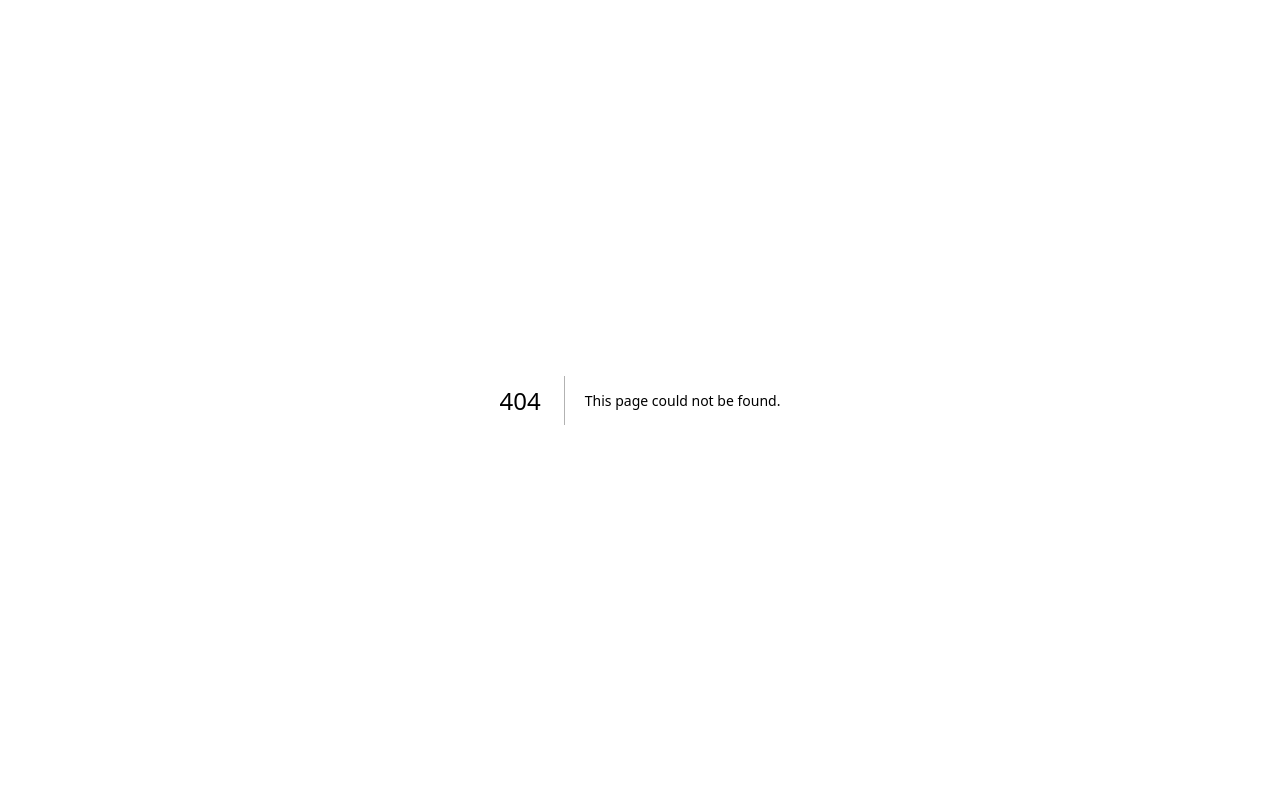
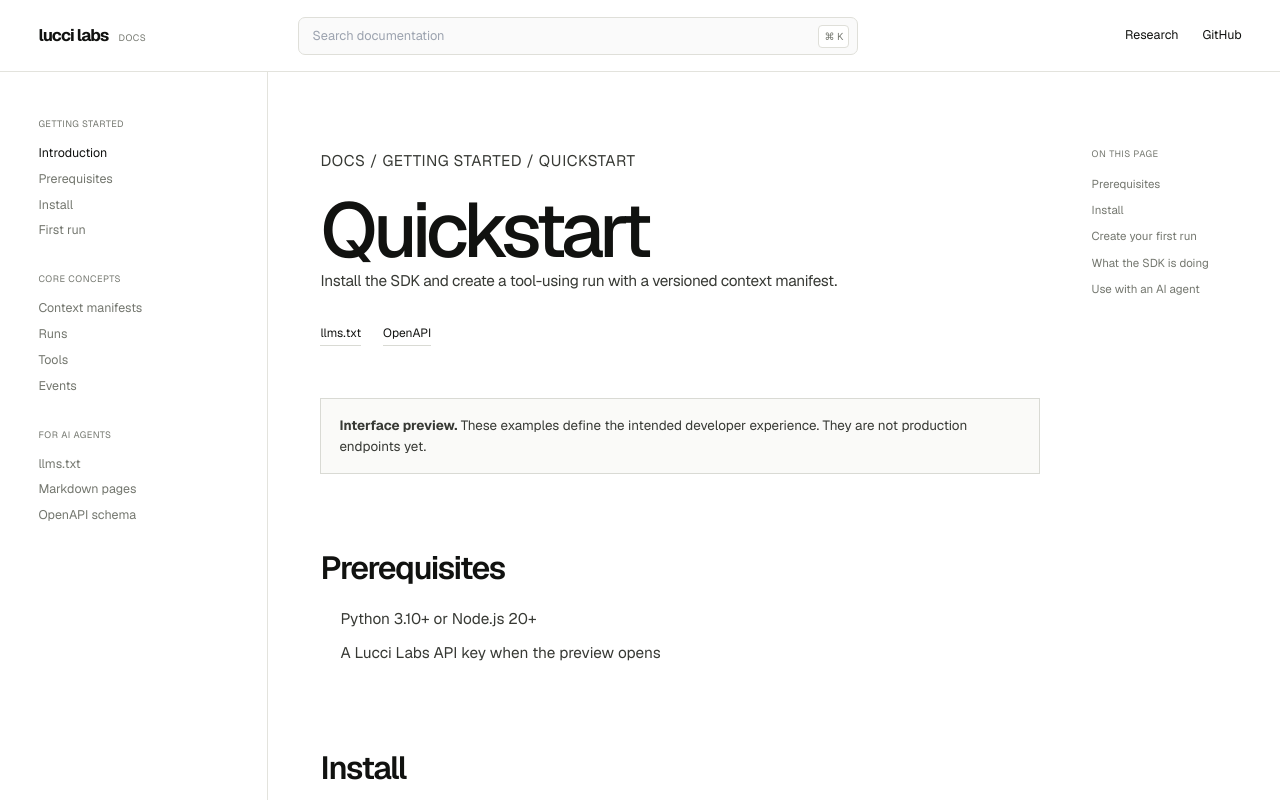
Before and after one commit to lucci-xyz/lucci-website, a Next.js app: page /docs in a window 1280 px wide. Before the commit this address had no page. Shown: the top 800 px of the page. Built offline with nearby package versions, Linux system fonts and the light colour scheme.

Commit message:
Add documentation route

```diff
--- /dev/null
+++ b/app/docs/page.tsx
@@ -0,0 +1,11 @@
+import type { Metadata } from "next"
+import { DocsQuickstart } from "@/components/docs-quickstart"
+
+export const metadata: Metadata = {
+  title: "Docs",
+  description: "Developer documentation and API interface previews from Lucci Labs.",
+}
+
+export default function DocsPage() {
+  return <DocsQuickstart />
+}
```
